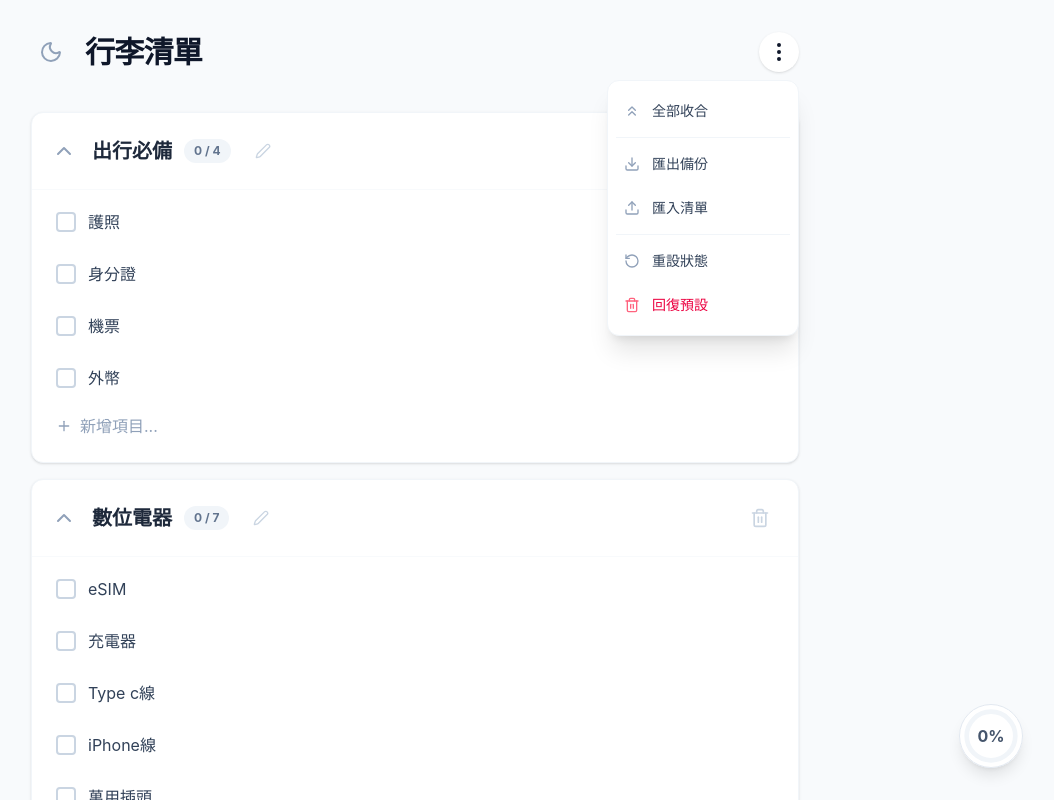
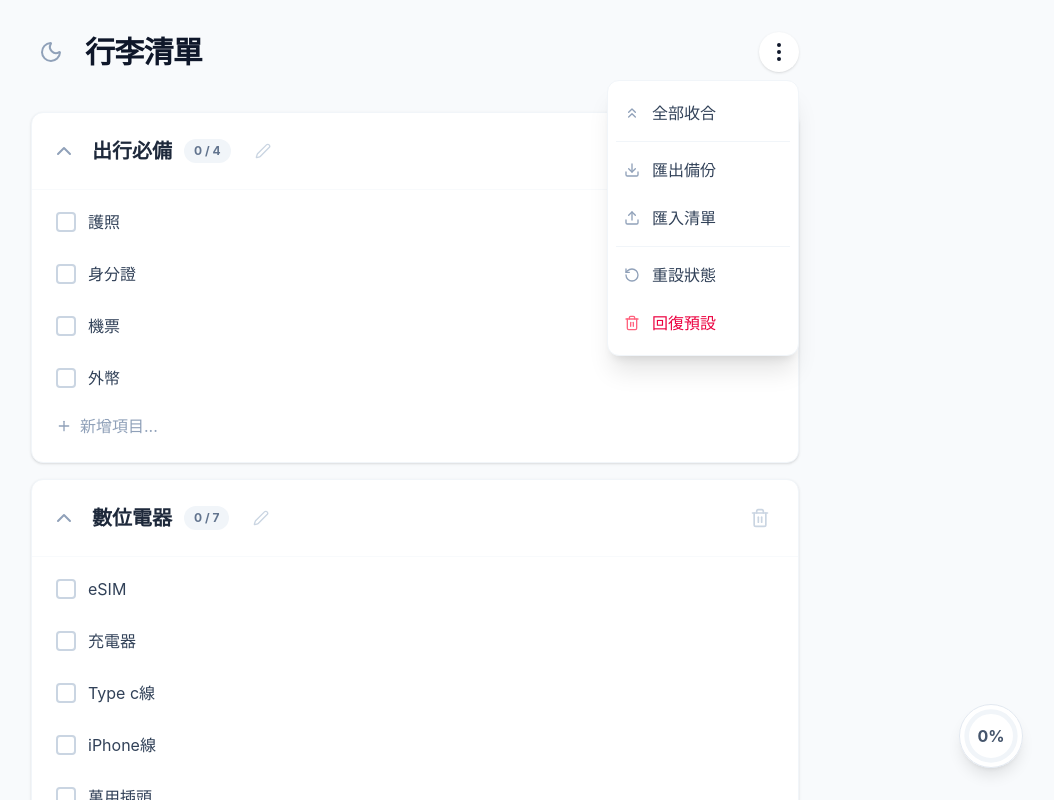
Before and after one commit to dai4116/packing-list, a Vue app: page / in a window 1280 px wide. Both pictures are taken after a click on the button 1004 px from the left and 52 px from the top of the page. Shown: the top 800 px of the page, without its empty margins (225-1279 px from the left). Built offline with nearby package versions, Linux system fonts and the light colour scheme.

Commit message:
Enhance button styles: increase font size for menu buttons in the packing list app

```diff
--- a/src/components/PackingList.vue
+++ b/src/components/PackingList.vue
@@ -214,25 +214,25 @@ const toggleMenu = () => {
           v-if="isMenuOpen"
           class="absolute right-0 mt-2 w-48 bg-white dark:bg-slate-800 rounded-xl shadow-xl border border-slate-100 dark:border-slate-700 py-2 z-[60]"
         >
-          <button @click="toggleAllCategories(); isMenuOpen = false" class="w-full flex items-center gap-3 px-4 py-3 text-sm text-slate-700 dark:text-slate-200 hover:bg-slate-50 dark:hover:bg-slate-700">
+          <button @click="toggleAllCategories(); isMenuOpen = false" class="w-full flex items-center gap-3 px-4 py-3 text-base text-slate-700 dark:text-slate-200 hover:bg-slate-50 dark:hover:bg-slate-700">
             <component :is="isAllOpen ? ChevronsUp : ChevronsDown" class="w-4 h-4 text-slate-400" />
             {{ isAllOpen ? '全部收合' : '全部展開' }}
           </button>
           <div class="h-px bg-slate-100 dark:bg-slate-700 my-1 mx-2"></div>
-          <button @click="exportData(); isMenuOpen = false" class="w-full flex items-center gap-3 px-4 py-3 text-sm text-slate-700 dark:text-slate-200 hover:bg-slate-50 dark:hover:bg-slate-700">
+          <button @click="exportData(); isMenuOpen = false" class="w-full flex items-center gap-3 px-4 py-3 text-base text-slate-700 dark:text-slate-200 hover:bg-slate-50 dark:hover:bg-slate-700">
             <Download class="w-4 h-4 text-slate-400" />
             匯出備份
           </button>
-          <button @click="triggerImport(); isMenuOpen = false" class="w-full flex items-center gap-3 px-4 py-3 text-sm text-slate-700 dark:text-slate-200 hover:bg-slate-50 dark:hover:bg-slate-700">
+          <button @click="triggerImport(); isMenuOpen = false" class="w-full flex items-center gap-3 px-4 py-3 text-base text-slate-700 dark:text-slate-200 hover:bg-slate-50 dark:hover:bg-slate-700">
             <Upload class="w-4 h-4 text-slate-400" />
             匯入清單
           </button>
           <div class="h-px bg-slate-100 dark:bg-slate-700 my-1 mx-2"></div>
-          <button @click="resetAll(); isMenuOpen = false" class="w-full flex items-center gap-3 px-4 py-3 text-sm text-slate-700 dark:text-slate-200 hover:bg-slate-50 dark:hover:bg-slate-700">
+          <button @click="resetAll(); isMenuOpen = false" class="w-full flex items-center gap-3 px-4 py-3 text-base text-slate-700 dark:text-slate-200 hover:bg-slate-50 dark:hover:bg-slate-700">
             <RotateCcw class="w-4 h-4 text-slate-400" />
             重設狀態
           </button>
-          <button @click="clearAll(); isMenuOpen = false" class="w-full flex items-center gap-3 px-4 py-3 text-sm text-rose-600 dark:text-rose-400 hover:bg-rose-50 dark:hover:bg-rose-900/30">
+          <button @click="clearAll(); isMenuOpen = false" class="w-full flex items-center gap-3 px-4 py-3 text-base text-rose-600 dark:text-rose-400 hover:bg-rose-50 dark:hover:bg-rose-900/30">
             <Trash2 class="w-4 h-4 text-rose-400" />
             回復預設
           </button>
```
